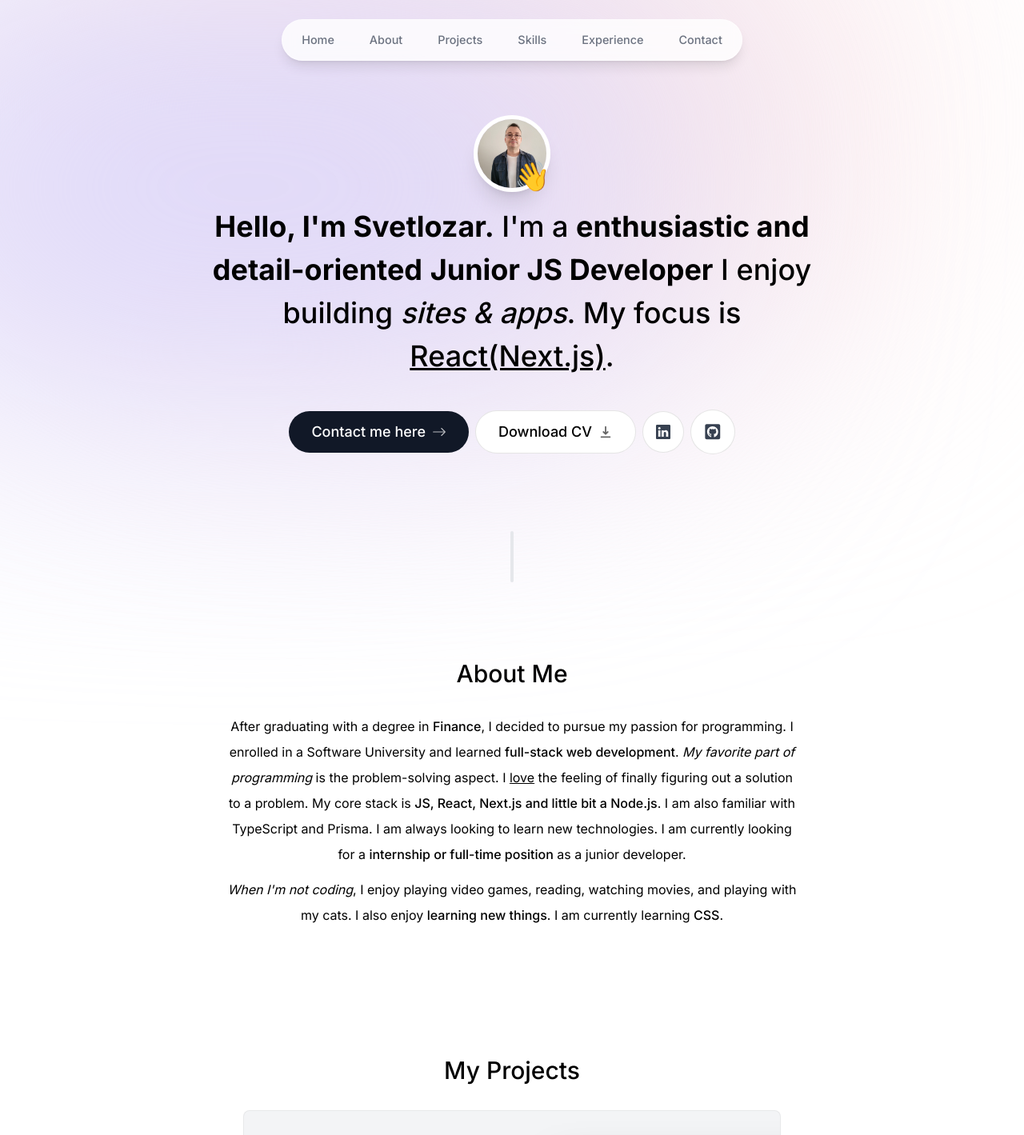
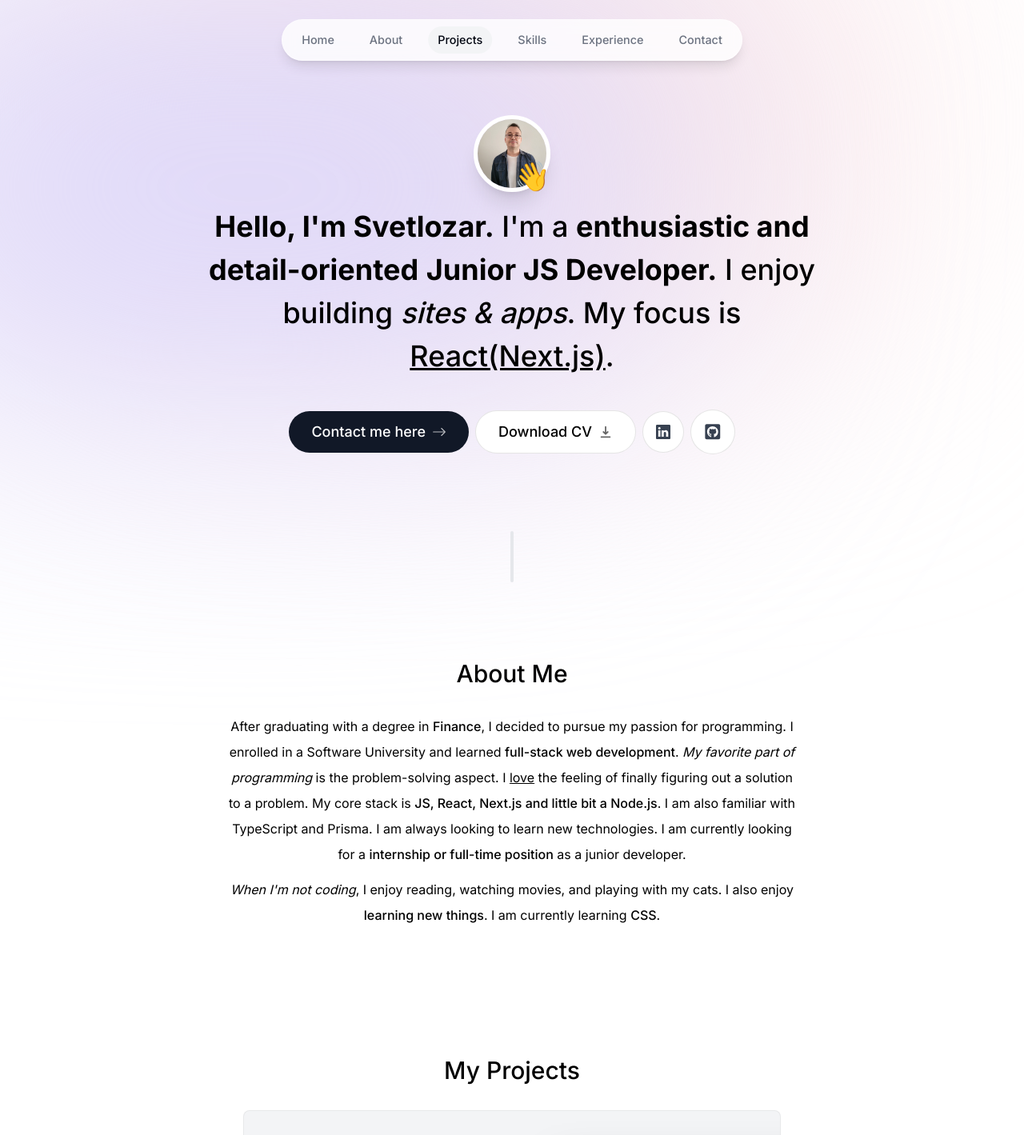
Before and after one commit to Antonov-S/fresh-nextJS-portfolio-website, a Next.js app: page / in a window 1280 px wide. Shown: the top 1419 px of the page at 80% size. Built offline with nearby package versions, Linux system fonts and the light colour scheme.

Commit message:
Finishing header and adding context

```diff
--- a/app/layout.tsx
+++ b/app/layout.tsx
@@ -1,6 +1,7 @@
 import Header from "@/components/header";
 import "./globals.css";
 import { Inter } from "next/font/google";
+import ActiveSectionContextProvider from "@/context/active-section-context";
 
 const inter = Inter({ subsets: ["latin"] });
 
@@ -11,13 +12,15 @@
 
 export default function RootLayout({ children }: { children: React.ReactNode }) {
   return (
-    <html lang="en">
+    <html lang="en" className="!scroll-smooth">
       <body className={`${inter.className} bg-grey-50 text-grey-950 relative h-[5000px] pt-28 sm:pt-36`}>
         <div className="bg-[#fbe2e3] absolute top-[-6rem] -z-10 right-[11rem] h-[31.25rem] w-[31.25rem] rounded-full blur-[10rem] sm:w-[68.75rem] dark:bg-[#946263]"></div>
         <div className="bg-[#dbd7fb] absolute top-[-1rem] -z-10 left-[-35rem] h-[31.25rem] w-[50rem] rounded-full blur-[10rem] sm:w-[68.75rem] md:left-[-33rem] lg:left-[-28rem] xl:left-[-15rem] 2xl:left-[-5rem] dark:bg-[#676394]"></div>
 
-        <Header />
-        {children}
+        <ActiveSectionContextProvider>
+          <Header />
+          {children}
+        </ActiveSectionContextProvider>
       </body>
     </html>
   );
--- a/components/about.tsx
+++ b/components/about.tsx
@@ -1,20 +1,22 @@
 "use client";
 
-import React from "react";
 import { motion } from "framer-motion";
 
+import { useSectionInView } from "@/lib/hooks";
 import SectionHeading from "./section-heading";
 
 export default function About() {
+  const { ref } = useSectionInView("About");
+
   return (
-    <motion.section className="mb-28 max-w-[45rem] text-center leading-8 sm:mb-40" initial={{ opacity: 0, y: 100 }} animate={{ opacity: 1, y: 0 }} transition={{ delay: 1.175 }}>
+    <motion.section ref={ref} className="mb-28 max-w-[45rem] text-center leading-8 sm:mb-40 scroll-mt-28" initial={{ opacity: 0, y: 100 }} animate={{ opacity: 1, y: 0 }} transition={{ delay: 1.175 }} id="about">
       <SectionHeading>About me</SectionHeading>
       <p className="mb-3">
         After graduating with a degree in <span className="font-medium">Finance</span>, I decided to pursue my passion for programming. I enrolled in a Software University and learned <span className="font-medium">full-stack web development</span>. <span className="italic">My favorite part of programming</span> is the problem-solving aspect. I <span className="underline">love</span> the feeling of finally figuring out a solution to a problem. My core stack is <span className="font-medium">JS, React, Next.js and little bit a Node.js</span>. I am also familiar with TypeScript and Prisma. I am always looking to learn new technologies. I am currently looking for a <span className="font-medium">internship or full-time position</span> as a junior developer.
       </p>
 
       <p>
-        <span className="italic">When I'm not coding</span>, I enjoy playing video games, reading, watching movies, and playing with my cats. I also enjoy <span className="font-medium">learning new things</span>. I am currently learning <span className="font-medium">CSS</span>.
+        <span className="italic">When I'm not coding</span>, I enjoy reading, watching movies, and playing with my cats. I also enjoy <span className="font-medium">learning new things</span>. I am currently learning <span className="font-medium">CSS</span>.
       </p>
     </motion.section>
   );
--- a/components/header.tsx
+++ b/components/header.tsx
@@ -1,12 +1,15 @@
 "use client";
 
-import React from "react";
+import clsx from "clsx";
 import { motion } from "framer-motion";
 import Link from "next/link";
 
+import { useActiveSectionContext } from "@/context/active-section-context";
 import { links } from "@/lib/data";
 
 export default function Header() {
+  const { activeSection, setActiveSection, setTimeOfLastClick } = useActiveSectionContext();
+
   return (
     <header className="z-[999] relative">
       <motion.div className="fixed top-0 left-1/2 -translate-x-1/2 h-[4.5rem] w-full rounded-none border border-white border-opacity-40 bg-white bg-opacity-80 shadow-lg shadow-black[0.03] backdrop-blur-[0.5rem] sm:top-6 sm:h-[3.25rem] sm:w-[36rem] sm:rounded-full" initial={{ y: -100, x: "-50%", opacity: 0 }} animate={{ y: 0, x: "-50%", opacity: 1 }}></motion.div>
@@ -15,8 +18,19 @@
         <ul className="flex w-[22rem] flex-wrap items-center justify-center gap-y-1 text-[0.9rem] font-medium text-gray-500 sm:w-[initial] sm:flex-nowrap sm:gap-5">
           {links.map(link => (
             <motion.li className="h-3/4 flex items-center justify-center relative" key={link.hash} initial={{ y: -100, opacity: 0 }} animate={{ y: 0, opacity: 1 }}>
-              <Link className="flex w-full items-center justify-center px-3 py-3 hover:text-gray-950 transition dark:text-gray-500 dark:hover:text-gray-300" href={link.hash}>
+              <Link
+                className={clsx("flex w-full items-center justify-center px-3 py-3 hover:text-gray-950 transition dark:text-gray-500 dark:hover:text-gray-300", {
+                  "text-gray-950 dark:text-gray-200": activeSection === link.name
+                })}
+                href={link.hash}
+                onClick={() => {
+                  setActiveSection(link.name);
+                  setTimeOfLastClick(Date.now());
+                }}
+              >
                 {link.name}
+
+                {link.name === activeSection && <motion.span className="bg-gray-100 rounded-full absolute inset-0 -z-10" layoutId="activeSection" transition={{ type: "spring", stiffness: 380, damping: 30 }}></motion.span>}
               </Link>
             </motion.li>
           ))}
--- a/components/intro.tsx
+++ b/components/intro.tsx
@@ -1,16 +1,19 @@
 "use client";
 
+import { motion } from "framer-motion";
 import Image from "next/image";
-import React from "react";
-import { motion } from "framer-motion";
 import Link from "next/link";
 import { BsArrowRight, BsLinkedin } from "react-icons/bs";
+import { FaGithubSquare } from "react-icons/fa";
 import { HiDownload } from "react-icons/hi";
-import { FaGithubSquare } from "react-icons/fa";
+
+import { useSectionInView } from "@/lib/hooks";
 
 export default function Intro() {
+  const { ref } = useSectionInView("Home", 0.5);
+
   return (
-    <section className="mb-28 max-w-[50rem] text-center sm:mb-0">
+    <section ref={ref} id="home" className="mb-28 max-w-[50rem] text-center sm:mb-0 scroll-mt-[100rem]">
       <div className="flex items-center justify-center">
         <div className="relative">
           <motion.div initial={{ opacity: 0, scale: 0 }} animate={{ opacity: 1, scale: 1 }} transition={{ type: "tween", diration: 0.2 }}>
@@ -24,7 +27,7 @@
       </div>
 
       <motion.h1 className="mb-10 mt-4 px-4 text-2xl font-medium !leading-[1.5] sm:text-4xl" initial={{ opacity: 0, y: 100 }} animate={{ opacity: 1, y: 0 }}>
-        <span className="font-bold">Hello, I'm Svetlozar.</span> I'm a <span className="font-bold">enthusiastic and detail-oriented</span> <span className="font-bold">Junior JS Developer</span> I enjoy building <span className="italic">sites & apps</span>. My focus is <span className="underline">React(Next.js)</span>.
+        <span className="font-bold">Hello, I'm Svetlozar.</span> I'm a <span className="font-bold">enthusiastic and detail-oriented</span> <span className="font-bold">Junior JS Developer.</span> I enjoy building <span className="italic">sites & apps</span>. My focus is <span className="underline">React(Next.js)</span>.
       </motion.h1>
 
       <motion.div className="flex flex-col sm:flex-row items-center justify-center gap-2 px-4 text-lg font-medium" initial={{ opacity: 0, y: 100 }} animate={{ opacity: 1, y: 0 }} transition={{ delay: 0.1 }}>
--- a/components/projects.tsx
+++ b/components/projects.tsx
@@ -1,11 +1,17 @@
+"use client";
+
 import React from "react";
+
+import { projectsData } from "@/lib/data";
+import { useSectionInView } from "@/lib/hooks";
+import Project from "./project";
 import SectionHeading from "./section-heading";
-import { projectsData } from "@/lib/data";
-import Project from "./project";
 
 export default function Projects() {
+  const { ref } = useSectionInView("Projects", 0.5);
+
   return (
-    <section id="projects" className="scroll-mt-28 mb-28">
+    <section ref={ref} id="projects" className="scroll-mt-28 mb-28">
       <SectionHeading>My projects</SectionHeading>
       <div>
         {projectsData.map((project, index) => (
--- /dev/null
+++ b/context/active-section-context.tsx
@@ -0,0 +1,46 @@
+"use client";
+
+import React, { createContext, useContext, useState } from "react";
+
+import type { SectionName } from "@/lib/types";
+
+type ActiveSectionContextProviderProps = {
+  children: React.ReactNode;
+};
+
+type ActiveSectionContextType = {
+  activeSection: SectionName;
+  setActiveSection: React.Dispatch<React.SetStateAction<SectionName>>;
+  timeOfLastClick: number;
+  setTimeOfLastClick: React.Dispatch<React.SetStateAction<number>>;
+};
+
+export const ActiveSectionContext = createContext<ActiveSectionContextType | null>(null);
+
+export default function ActiveSectionContextProvider({ children }: ActiveSectionContextProviderProps) {
+  const [activeSection, setActiveSection] = useState<SectionName>("Home");
+  const [timeOfLastClick, setTimeOfLastClick] = useState(0);
+
+  return (
+    <ActiveSectionContext.Provider
+      value={{
+        activeSection,
+        setActiveSection,
+        timeOfLastClick,
+        setTimeOfLastClick
+      }}
+    >
+      {children}
+    </ActiveSectionContext.Provider>
+  );
+}
+
+export function useActiveSectionContext() {
+  const context = useContext(ActiveSectionContext);
+
+  if (context === null) {
+    throw new Error("useActiveSectionContext must be used within an ActiveSectionContextProvider");
+  }
+
+  return context;
+}
--- /dev/null
+++ b/lib/hooks.ts
@@ -0,0 +1,22 @@
+import { useActiveSectionContext } from "@/context/active-section-context";
+import { useEffect } from "react";
+import { useInView } from "react-intersection-observer";
+
+import type { SectionName } from "./types";
+
+export function useSectionInView(sectionName: SectionName, threshold = 0.75) {
+  const { ref, inView } = useInView({
+    threshold
+  });
+  const { setActiveSection, timeOfLastClick } = useActiveSectionContext();
+
+  useEffect(() => {
+    if (inView && Date.now() - timeOfLastClick > 1000) {
+      setActiveSection(sectionName);
+    }
+  }, [inView, setActiveSection, timeOfLastClick, sectionName]);
+
+  return {
+    ref
+  };
+}
--- /dev/null
+++ b/lib/types.ts
@@ -0,0 +1,3 @@
+import { links } from "./data";
+
+export type SectionName = (typeof links)[number]["name"];
--- a/package.json
+++ b/package.json
@@ -13,6 +13,7 @@
     "@types/react": "18.2.33",
     "@types/react-dom": "18.2.14",
     "autoprefixer": "10.4.16",
+    "clsx": "^2.0.0",
     "eslint": "8.52.0",
     "eslint-config-next": "14.0.1",
     "framer-motion": "^10.16.4",
@@ -21,6 +22,7 @@
     "react": "18.2.0",
     "react-dom": "18.2.0",
     "react-icons": "^4.11.0",
+    "react-intersection-observer": "^9.5.2",
     "tailwindcss": "3.3.5",
     "typescript": "5.2.2"
   }
```
Also changed, not shown: 1 other file (tests, documents, lock files or other folders).
